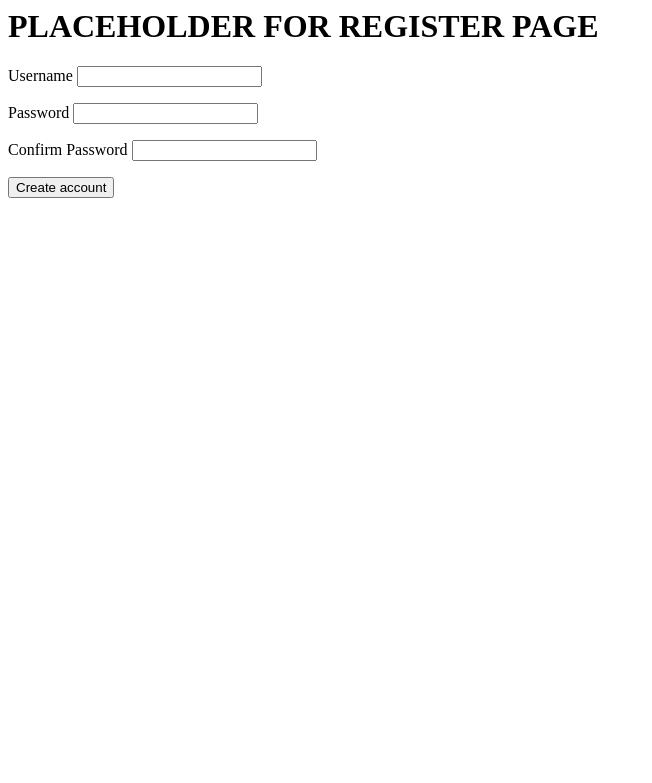
After one commit to cs1520/Quackit, a Flask app: page /register in a window 1280 px wide. The commit adds this page. Shown: the top 783 px of the page, without its empty margins (0-652 px from the left). Run offline with Flask 2, Linux system fonts and the light colour scheme.

Commit message:
placeholder pages

```diff
--- a/main.py
+++ b/main.py
@@ -1,4 +1,5 @@
 from flask import Flask, render_template, request
+from google.cloud import datastore
 #from flask_sqlalchemy import SQLAlchemy
 
 app = Flask(__name__)
@@ -22,6 +23,24 @@ def home():
     return render_template("home.html")
 
 
+@app.route("/login")
+def login():
+
+    print("Login page")
+    return render_template("login.html")
+
+@app.route("/register")
+def register():
+
+    print("Create Account page")
+    return render_template("register.html")
+
+@app.route("/profile")
+def profile():
+
+    print("Profile page")
+    return render_template("profile.html")
+
 if __name__ == "__main__":
     app.run(host='127.0.0.1', port=8080, debug=True)
 
--- a/templates/home.html
+++ b/templates/home.html
@@ -186,6 +186,7 @@ a{
   <div id='header'>
 
     <div id='profile'><a href='profile.html'>Profile</a></div>
+    <div id = logiin><a href = 'login.html'>Login</a></div>
     <div id='quackit'>Quackit</div>
     <div id='friends'>Friends</div>
     <div id='groups'>Groups</div>
--- /dev/null
+++ b/templates/register.html
@@ -0,0 +1,27 @@
+<html>
+<head><title>Create your account</title></head>
+<body>
+    <h1>PLACEHOLDER FOR REGISTER PAGE</h1>
+
+    <form>
+        <div>
+         <p>
+            <label>Username</label>
+            <input type="text" name="username" required>
+        </p>
+
+        <p>
+            <label>Password</label>
+            <input type="password" name="password" required>
+        </p>
+
+        <p>
+            <label>Confirm Password</label>
+            <input type="password" name="password" required>
+        </p>
+          <button type="submit">Create account</button>
+        </div>
+    </form>
+</body>
+
+</html>
```
Also changed, not shown: templates/login.html (added, +21 -0 lines), templates/profile.html (+7 -0 lines).
